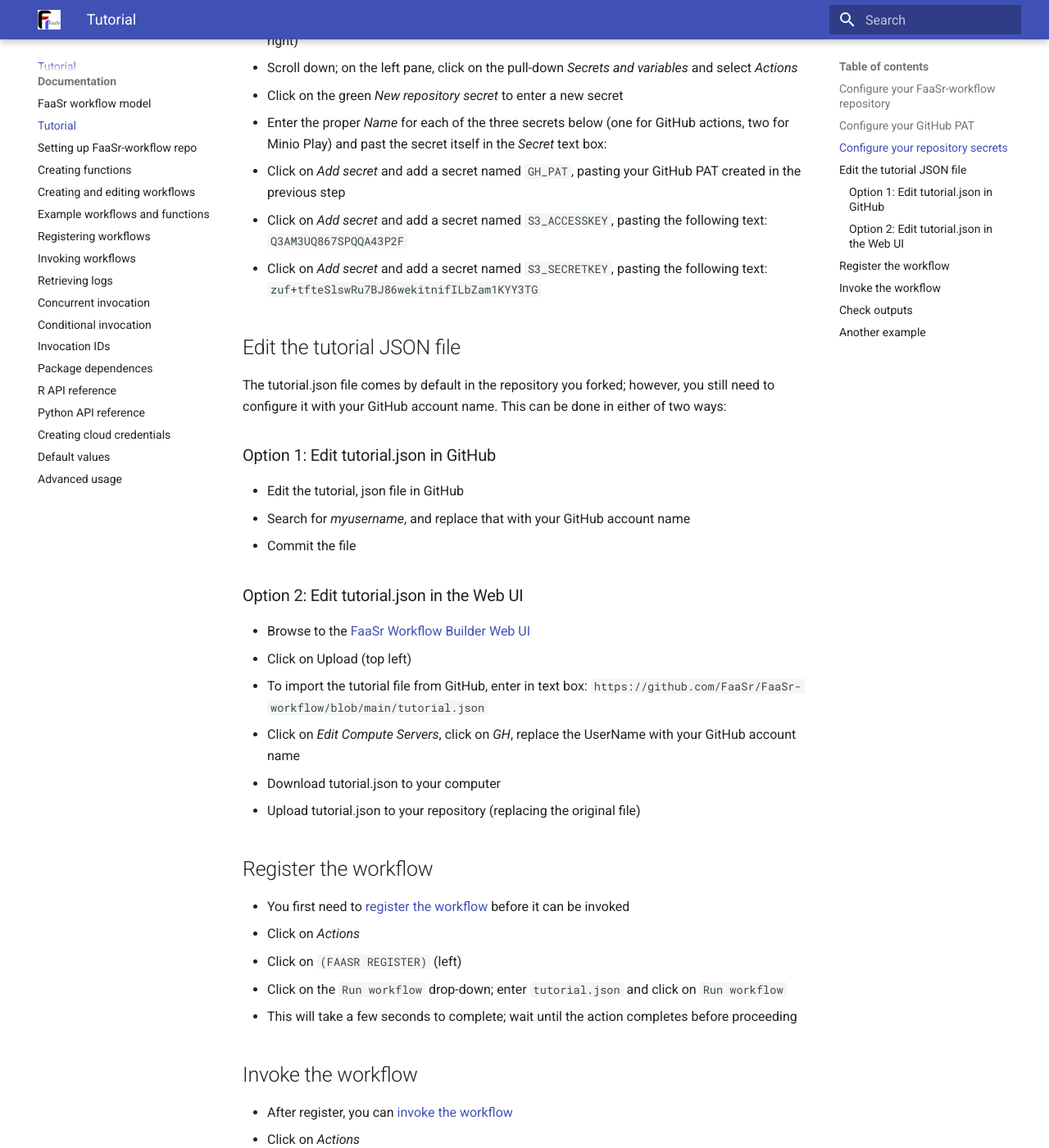
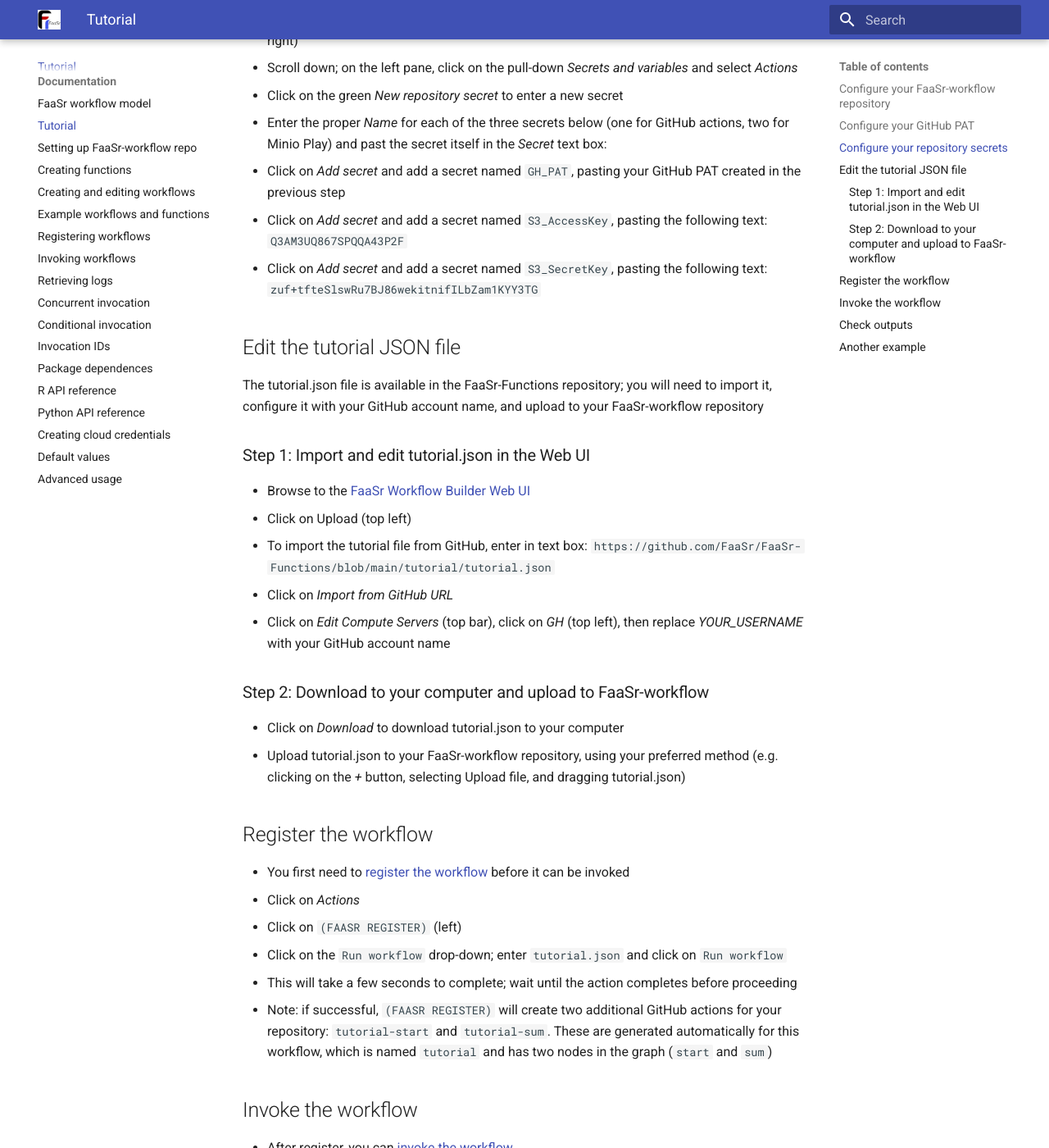
Before and after one commit to nolcut/FaaSr-Docs, an MkDocs documentation site: the page built from docs/tutorial.md, in a window 1280 px wide and 1400 px high, scrolled down 912 px. Shown: the whole window at 82% size. Built offline with MkDocs 1.6.1 and Material for MkDocs 9.7.7, drawn with Linux system fonts in a browser that asks for light colours; some of the changed text lies outside the part shown.

Commit message:
updated tutorial

```diff
--- a/docs/tutorial.md
+++ b/docs/tutorial.md
@@ -25,27 +25,25 @@ Before you can register and invoke workflows, you need to create secrets storing
 - Click on the green _New repository secret_ to enter a new secret
 - Enter the proper _Name_ for each of the three secrets below (one for GitHub actions, two for Minio Play) and past the secret itself in the _Secret_ text box:
 - Click on _Add secret_ and add a secret named `GH_PAT`, pasting your GitHub PAT created in the previous step
-- Click on _Add secret_ and add a secret named `S3_ACCESSKEY`, pasting the following text: `Q3AM3UQ867SPQQA43P2F`
-- Click on _Add secret_ and add a secret named `S3_SECRETKEY`, pasting the following text: `zuf+tfteSlswRu7BJ86wekitnifILbZam1KYY3TG`
+- Click on _Add secret_ and add a secret named `S3_AccessKey`, pasting the following text: `Q3AM3UQ867SPQQA43P2F`
+- Click on _Add secret_ and add a secret named `S3_SecretKey`, pasting the following text: `zuf+tfteSlswRu7BJ86wekitnifILbZam1KYY3TG`
 
 ## Edit the tutorial JSON file
 
-The tutorial.json file comes by default in the repository you forked; however, you still need to configure it with your GitHub account name. This can be done in either of two ways:
+The tutorial.json file is available in the FaaSr-Functions repository; you will need to import it, configure it with your GitHub account name, and upload to your FaaSr-workflow repository
 
-### Option 1: Edit tutorial.json in GitHub
-
-- Edit the tutorial, json file in GitHub
-- Search for _myusername_, and replace that with your GitHub account name
-- Commit the file
-
-### Option 2: Edit tutorial.json in the Web UI
+### Step 1: Import and edit tutorial.json in the Web UI
 
 - Browse to the [FaaSr Workflow Builder Web UI]
 - Click on Upload (top left)
-- To import the tutorial file from GitHub, enter in text box: `https://github.com/FaaSr/FaaSr-workflow/blob/main/tutorial.json`
-- Click on _Edit Compute Servers_, click on _GH_, replace the UserName with your GitHub account name
-- Download tutorial.json to your computer
-- Upload tutorial.json to your repository (replacing the original file)
+- To import the tutorial file from GitHub, enter in text box: `https://github.com/FaaSr/FaaSr-Functions/blob/main/tutorial/tutorial.json`
+- Click on _Import from GitHub URL_
+- Click on _Edit Compute Servers_ (top bar), click on _GH_ (top left), then replace _YOUR_USERNAME_ with your GitHub account name
+
+### Step 2: Download to your computer and upload to FaaSr-workflow
+
+- Click on _Download_ to download tutorial.json to your computer
+- Upload tutorial.json to your FaaSr-workflow repository, using your preferred method (e.g. clicking on the _+_ button, selecting Upload file, and dragging tutorial.json)
 
 ## Register the workflow
 
@@ -54,6 +52,7 @@ The tutorial.json file comes by default in the repository you forked; however, y
 - Click on `(FAASR REGISTER)` (left)
 - Click on the `Run workflow` drop-down; enter `tutorial.json` and click on `Run workflow`
 - This will take a few seconds to complete; wait until the action completes before proceeding
+- Note: if successful, `(FAASR REGISTER)` will create two additional GitHub actions for your repository: `tutorial-start` and `tutorial-sum`. These are generated automatically for this workflow, which is named `tutorial` and has two nodes in the graph (`start` and `sum`)
 
 ## Invoke the workflow
 
@@ -61,7 +60,8 @@ The tutorial.json file comes by default in the repository you forked; however, y
 - Click on _Actions_
 - Click on `(FAASR INVOKE)` (left)
 - Click on the `Run workflow` drop-down; enter `tutorial.json` and click on `Run workflow`
-- This will take a few seconds to complete; wait until the action completes before proceeding
+- You will notice three actions will run: `(FAASR INVOKE)` is used to "kick-start" your workflow; `tutorial-start` and `tutorial-sum` are the two actions generated automatically for this workflow in the previous step
+- Wait until these actions complete before proceeding
 
 ## Check outputs
 
@@ -74,7 +74,14 @@ The workflow outputs are stored in the Minio Play S3 bucket. There are different
 
 ## Another example
 
-The tutorial.json workflow is based on two R functions (start, compute_sum). Another example is found in tutorialRpy.json that uses an R function (start) followed by a Python function (compute_sum). If you'd like to test this out, repeat the edit, register, and invoke workflow steps as above for this workflow
+The tutorial.json workflow is based on two R functions (start, compute_sum). Another example is found in tutorialRpy.json that uses an R function (start) followed by a Python function (compute_sum). If you'd like to test this out, repeat the process of:
+
+- importing `https://github.com/FaaSr/FaaSr-Functions/blob/main/tutorial/tutorialRpy.json` into the WebUI
+- edit your username
+- download tutorialRpy.json to your computer
+- upload tutorilRpy.json to your FaaSr-workflow repo
+- `(FAASR REGISTER)` tutorialRpy.json
+- `(FAASR INVOKE)` tutorialRpy.json
 
 
 [workflow repository]: workflow_repo.md
```
